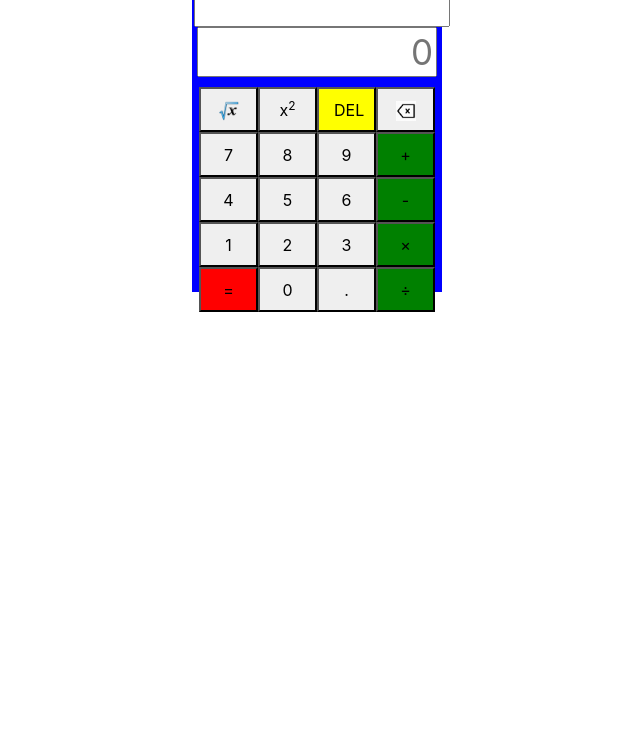
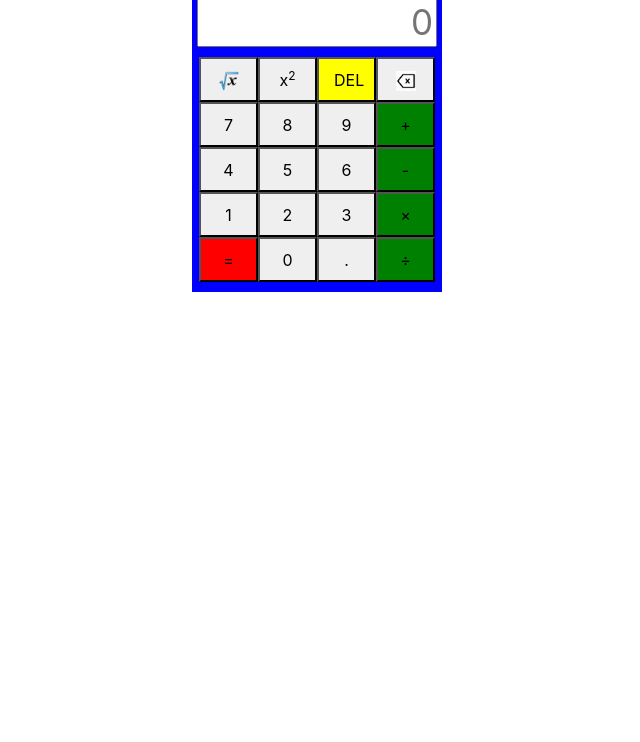
Before and after one commit to Andv123/caculator_2, a plain HTML site: page index.html in a window 1280 px wide. Shown: the part 58-800 px from the top of the page, without its empty margins (323-963 px from the left). Drawn offline with nearby package versions, Linux system fonts and the light colour scheme.

Commit message:
Update index.html

```diff
--- a/index.html
+++ b/index.html
@@ -13,7 +13,7 @@
 		<div id="screen">
 			<img src="picture/icon_caculator.jpg" style="padding-top: 5px; padding-left: 5px; width: 40px; height: 40px;" align="left">
 			<label style="text-align: center; font-size: 30px"><b>CACULATOR</b></label>
-			<input type="text" id="history">
+			<input type="hidden" id="history">
 			<input type="text" id="view" style=" width: 240px; height: 50px; font-size: 35px; text-align: right;" max_chars="2" placeholder="0" readonly>
 		</div>
 
```
